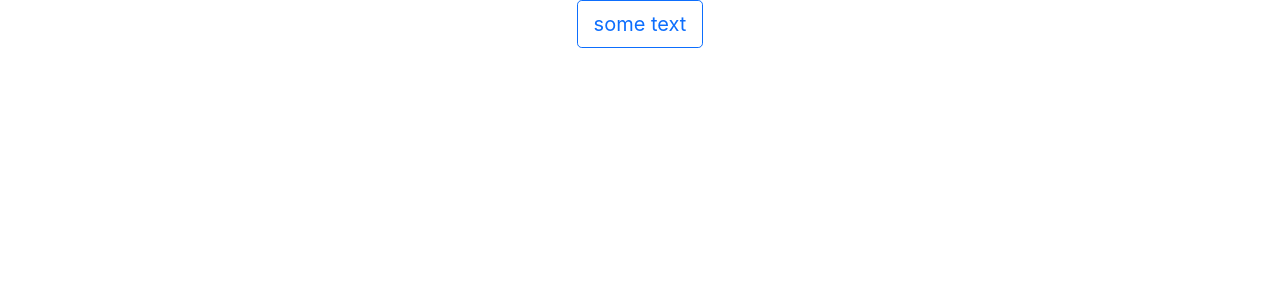
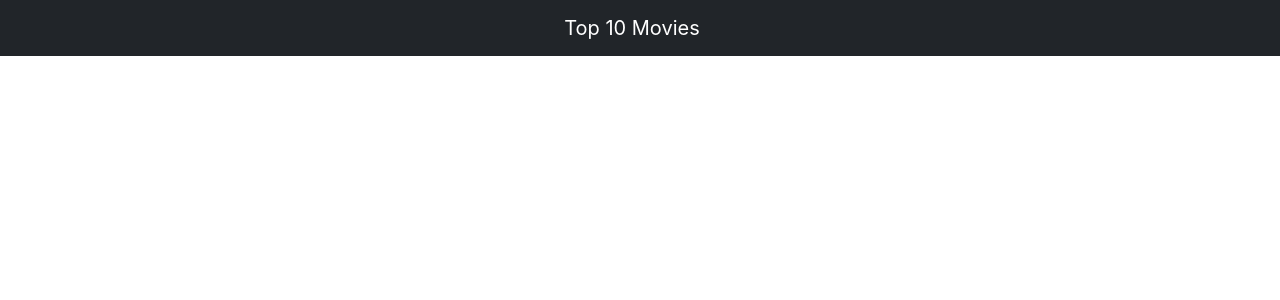
Before and after one commit to elad-hayek/Top10Movies, a React (Create React App) app in the folder top10moviesfront/: page / in a window 1280 px wide. Shown: the top 300 px of the page. Built offline with nearby package versions, Linux system fonts and the light colour scheme.

Commit message:
added store and navbar

```diff
--- a/top10moviesfront/src/App.css
+++ /dev/null
@@ -1,5 +0,0 @@
-.App{
-  display: flex;
-  align-items: center;
-  justify-content: center;
-}
--- a/top10moviesfront/src/App.js
+++ /dev/null
@@ -1,12 +0,0 @@
-import Button from 'react-bootstrap/Button'
-import './App.css';
-
-function App() {
-  return (
-    <div className="App">
-      <Button variant="outline-primary" size="lg" >some text</Button>
-    </div>
-  );
-}
-
-export default App;
--- /dev/null
+++ b/top10moviesfront/src/App.jsx
@@ -0,0 +1,10 @@
+import React from "react";
+import NavBar from "./components/generic/NavBar/NavBar";
+
+const App = () =>{
+    return(
+        <NavBar/>
+    );
+}
+
+export default App;
--- /dev/null
+++ b/top10moviesfront/src/Store.js
@@ -0,0 +1,26 @@
+import React,{ createContext, useState } from "react";
+
+
+export const Store = createContext();
+
+const StoreProvider = ({children}) => {
+
+  const [movieCategories, setMovieCategories] = useState(["פעולה", "מדע בדיוני"]);
+
+  const values = [
+    movieCategories
+  ];
+
+  const actions = [
+    setMovieCategories
+  ];
+
+
+  return (
+    <Store.Provider value={{...values, ...actions}}>
+      {children}
+    </Store.Provider>
+  );
+}
+
+export default StoreProvider;
--- /dev/null
+++ b/top10moviesfront/src/components/generic/NavBar/NavBar.css
@@ -0,0 +1,3 @@
+.navbar .container{
+    justify-content: center;
+}
--- /dev/null
+++ b/top10moviesfront/src/components/generic/NavBar/NavBar.jsx
@@ -0,0 +1,16 @@
+import React from 'react';
+import { Navbar, Container, Nav} from 'react-bootstrap';
+import './NavBar.css'
+
+const NavBar = () =>{
+    return (
+        <Navbar bg="dark" variant="dark">
+            <Container>
+                <Navbar.Brand href="#">Top 10 Movies</Navbar.Brand>
+            </Container>
+        </Navbar>
+
+    );
+}
+
+export default NavBar;
--- a/top10moviesfront/src/index.js
+++ b/top10moviesfront/src/index.js
@@ -1,12 +1,15 @@
 import React from 'react';
 import ReactDOM from 'react-dom';
 import './index.css';
+import StoreProvider from './Store';
+import reportWebVitals from './reportWebVitals';
 import App from './App';
-import reportWebVitals from './reportWebVitals';
 
 ReactDOM.render(
   <React.StrictMode>
-    <App />
+    <StoreProvider>
+      <App/>
+    </StoreProvider>
   </React.StrictMode>,
   document.getElementById('root')
 );
```
